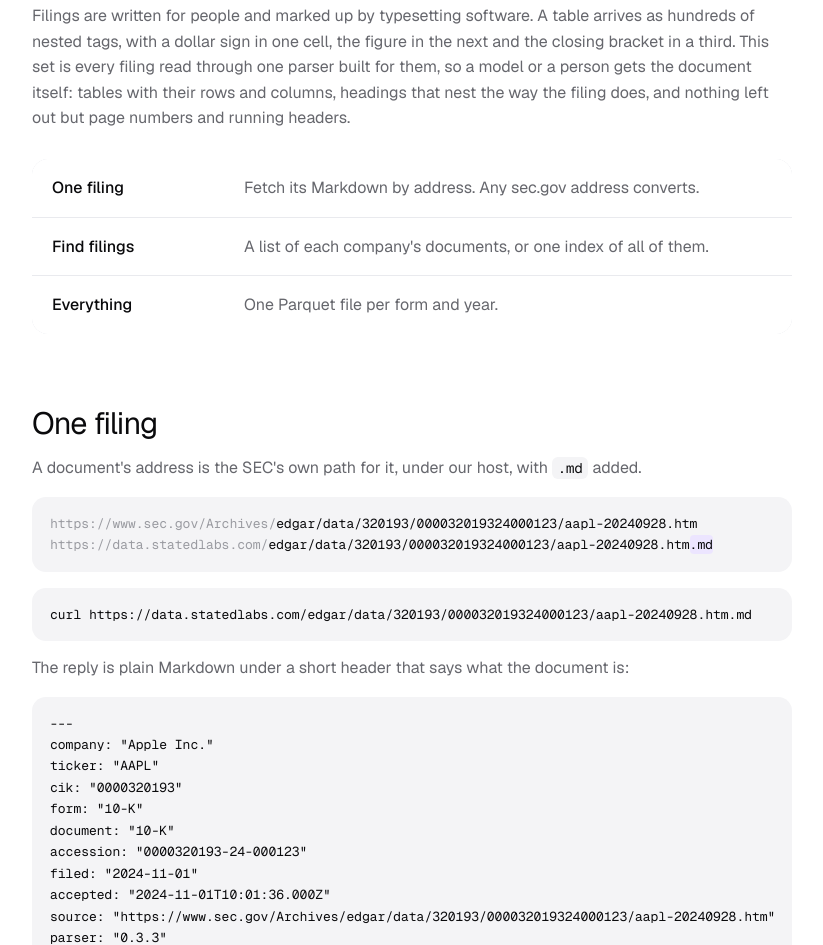
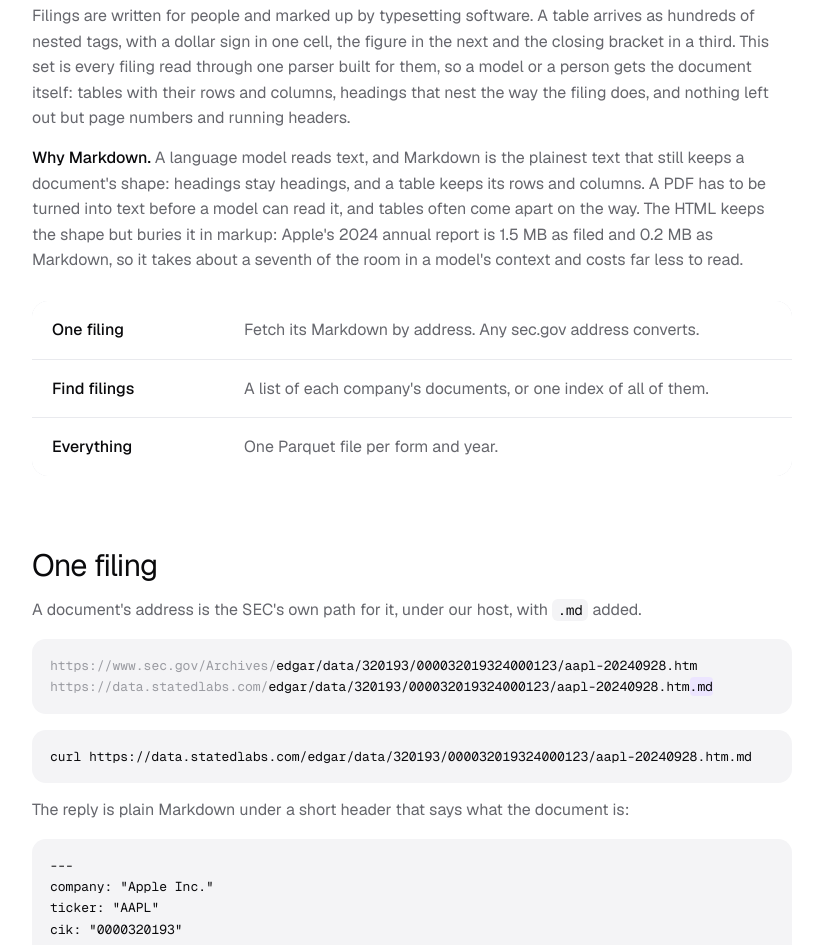
Before and after one commit to zmccormick7/Stated, a plain HTML site: page site/filings/index.html in a window 1280 px wide. Shown: the part 983-1928 px from the top of the page, without its empty margins (228-1051 px from the left). Drawn offline with nearby package versions, Linux system fonts and the light colour scheme.

Commit message:
Filings guide: say why the text is Markdown
A short paragraph under the comparison: Markdown is plain text that
keeps headings and tables, a PDF must be converted first, and the HTML
is about seven times the size (Apple's 2024 annual report: 1.5 MB as
filed, 0.2 MB as Markdown).

Co-Authored-By: Claude Fable 5.2 <noreply@anthropic.com>

```diff
--- a/site/filings/index.html
+++ b/site/filings/index.html
@@ -190,6 +190,7 @@ The following table shows net sales by category for 2024, 2023 and 2022 (dollars
 
 <main>
   <p>Filings are written for people and marked up by typesetting software. A table arrives as hundreds of nested tags, with a dollar sign in one cell, the figure in the next and the closing bracket in a third. This set is every filing read through one parser built for them, so a model or a person gets the document itself: tables with their rows and columns, headings that nest the way the filing does, and nothing left out but page numbers and running headers.</p>
+  <p><strong>Why Markdown.</strong> A language model reads text, and Markdown is the plainest text that still keeps a document's shape: headings stay headings, and a table keeps its rows and columns. A PDF has to be turned into text before a model can read it, and tables often come apart on the way. The HTML keeps the shape but buries it in markup: Apple's 2024 annual report is 1.5 MB as filed and 0.2 MB as Markdown, so it takes about a seventh of the room in a model's context and costs far less to read.</p>
 
   <ul class="ways">
     <li><a href="#one">One filing</a><span>Fetch its Markdown by address. Any sec.gov address converts.</span></li>
```
